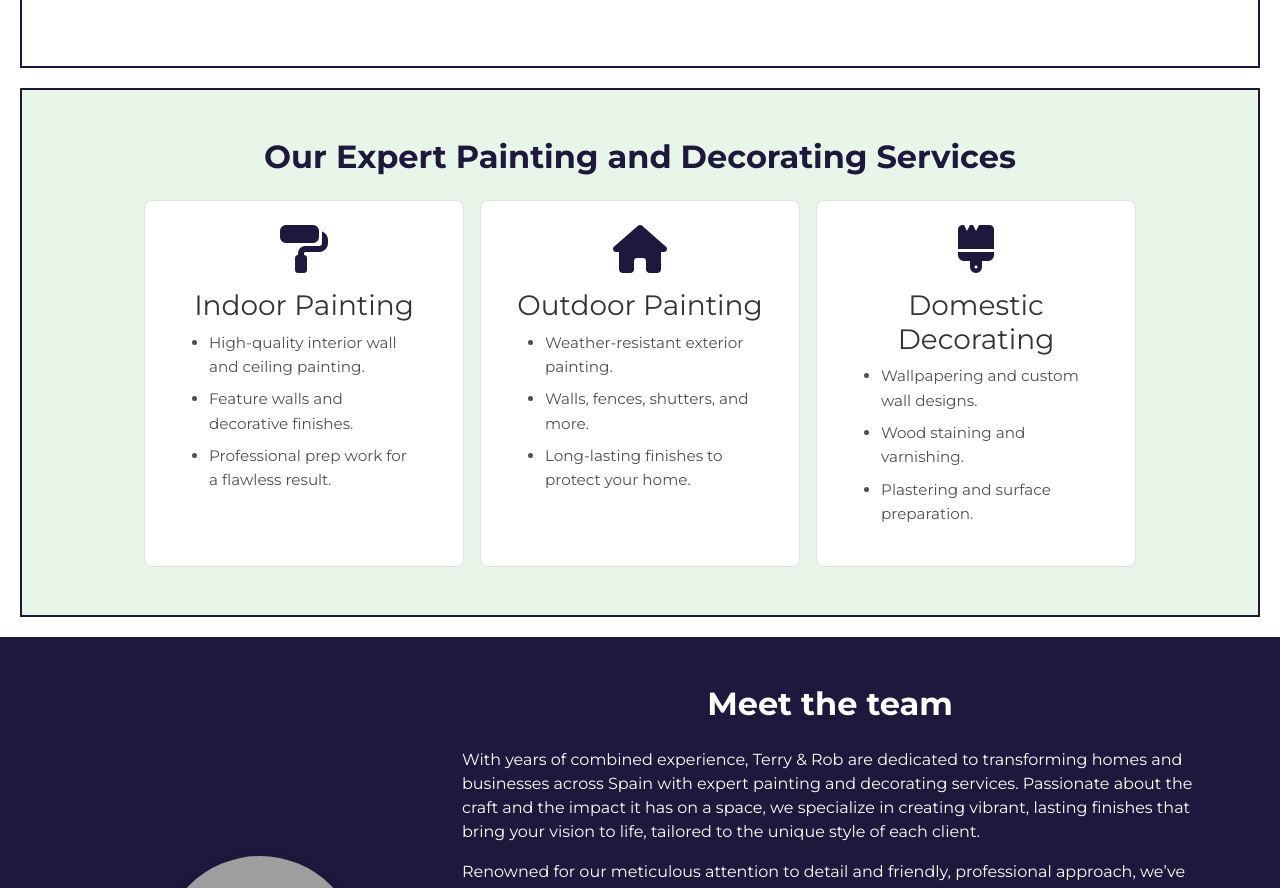
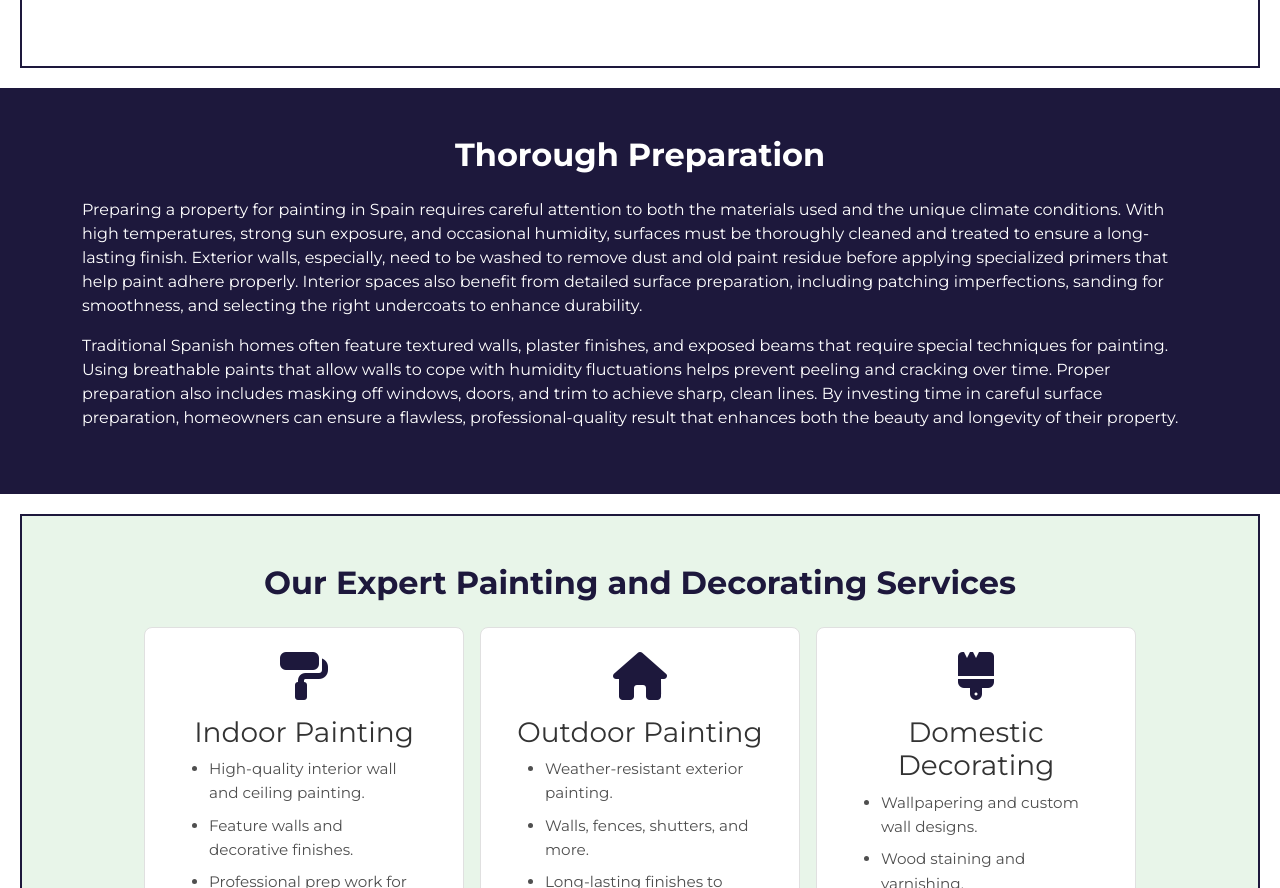
Before and after one commit to Flowery7/paint_perfection, a plain HTML site: page index.html in a window 1280 px wide. Shown: the part 2379-3267 px from the top of the page. Drawn offline with nearby package versions, Linux system fonts and the light colour scheme; grey boxes are pictures that could not be loaded.

Commit message:
Update index.html
406 - prep added

```diff
--- a/index.html
+++ b/index.html
@@ -403,6 +403,23 @@ Ready to transform your space with a fresh new look? Contact us for a free, no-o
     </section>
 
 
+<!-- Surface Preparation Section -->
+<section id="preparation" class="py-5" style="background-color: #1D183C;">
+  <div class="container">
+    <div class="row">
+      <div class="col">
+        <h2 class="text-center mb-4" style="color: #FFFFFF; font-weight: 520;">Thorough Preparation</h2>
+        <p style="color: #FFFFFF;">
+          Preparing a property for painting in Spain requires careful attention to both the materials used and the unique climate conditions. With high temperatures, strong sun exposure, and occasional humidity, surfaces must be thoroughly cleaned and treated to ensure a long-lasting finish. Exterior walls, especially, need to be washed to remove dust and old paint residue before applying specialized primers that help paint adhere properly. Interior spaces also benefit from detailed surface preparation, including patching imperfections, sanding for smoothness, and selecting the right undercoats to enhance durability.
+        </p>
+        <p style="color: #FFFFFF;">
+          Traditional Spanish homes often feature textured walls, plaster finishes, and exposed beams that require special techniques for painting. Using breathable paints that allow walls to cope with humidity fluctuations helps prevent peeling and cracking over time. Proper preparation also includes masking off windows, doors, and trim to achieve sharp, clean lines. By investing time in careful surface preparation, homeowners can ensure a flawless, professional-quality result that enhances both the beauty and longevity of their property.
+        </p>
+      </div>
+    </div>
+  </div>
+</section>
+
 
 <!-- Services Section -->
 <section id="services" class="services py-5" style="background-color: #E8F5E9;">
```
